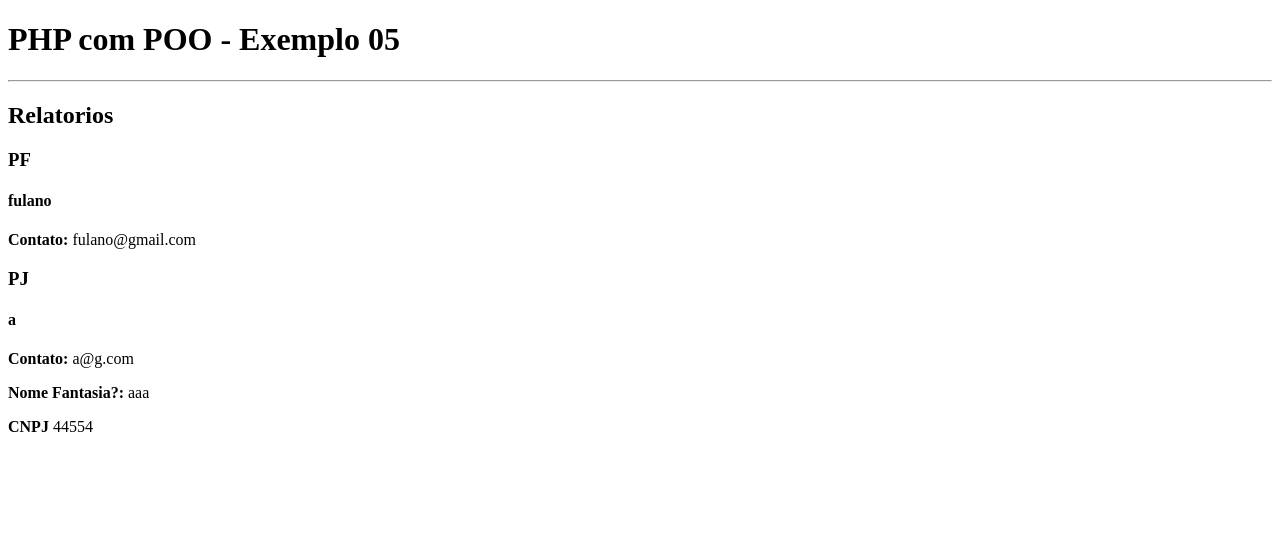
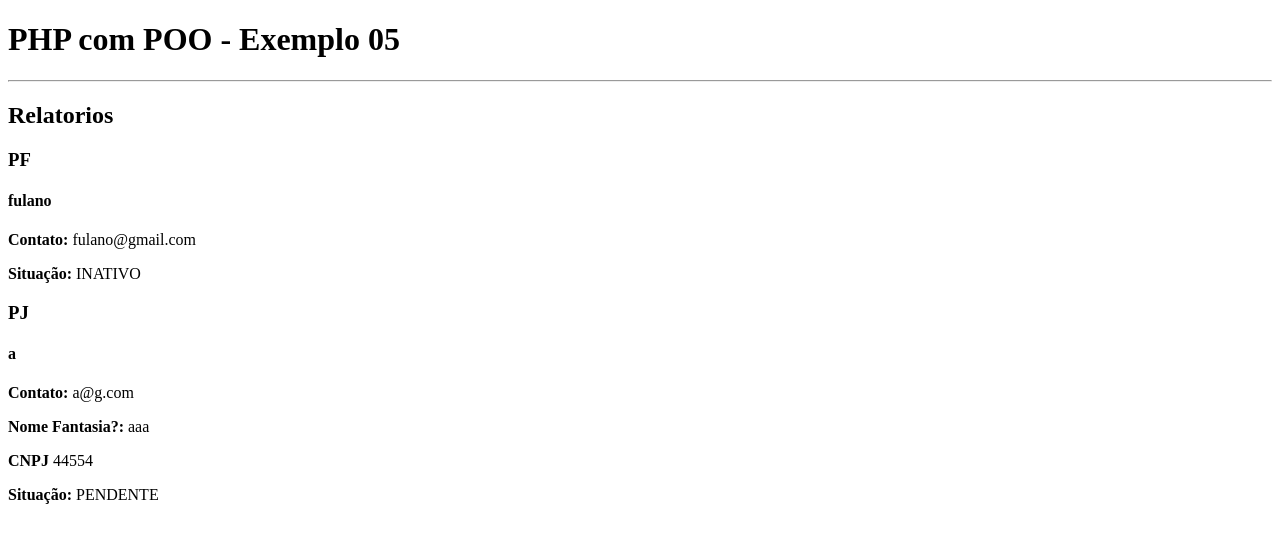
Before and after one commit to Moreira-Marcio/aulasphp-poo, a PHP site: page / in a window 1280 px wide. Shown: the top 543 px of the page. Run offline with PHP 8.4, Linux system fonts and the light colour scheme.

Commit message:
acessa opcoes do enum

```diff
--- a/index.php
+++ b/index.php
@@ -30,12 +30,15 @@ $clientePJ= new PessoaJuridica("a", "a@g.com", "44554", 2019, "aaa");
 ?>
 
  <h2>Relatorios</h2>
+<!-- Acessando as opçoes do ENUM atraves do getSituacao()->name -->
 
  <h3>PF</h3>
  <?=$clienteCpf->relatorio()?>
+ <p><b>Situação:</b> <?=$clienteCpf->getSituacao()->name?></p>
 
  <h3>PJ</h3>
  <?=$clientePJ->relatorio()?>
+ <p><b>Situação:</b> <?=$clientePJ->getSituacao()->name?></p>
 
 
 </body>
```
